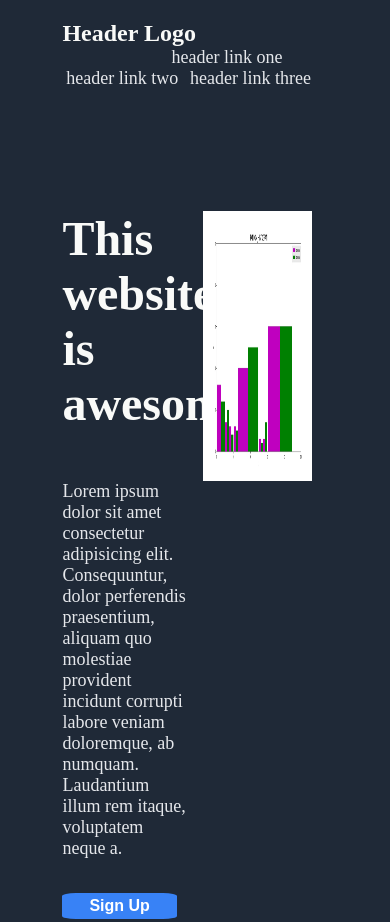
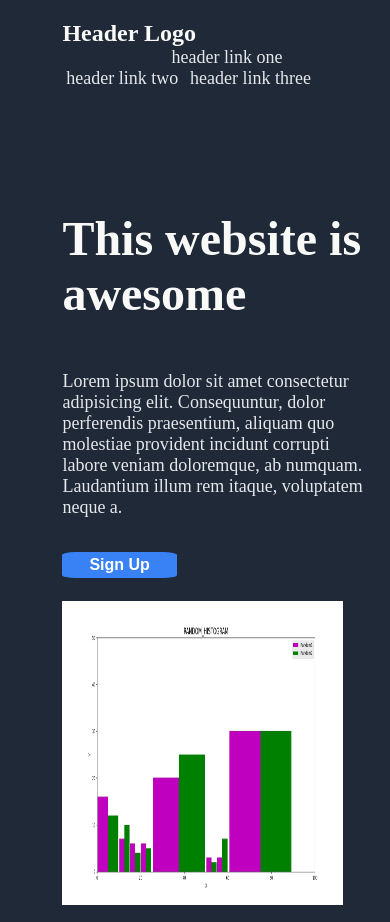
Before and after one commit to RajatWisdm/html-task-1, a plain HTML site: page index.html in a window 390 px wide. Shown: the top 922 px of the page. Drawn offline with Linux system fonts and the light colour scheme.

Commit message:
Made the webpage responsive

```diff
--- a/index.html
+++ b/index.html
@@ -19,12 +19,12 @@
             </div>
         </nav>
         <div id="head-container">
-            <div>
+            <div class="head-con-box head-con-content">
                 <h2 id="awesome-text">This website is awesome</h2>
                 <p id="awesome-p">Lorem ipsum dolor sit amet consectetur adipisicing elit. Consequuntur, dolor perferendis praesentium, aliquam quo molestiae provident incidunt corrupti labore veniam doloremque, ab numquam. Laudantium illum rem itaque, voluptatem neque a.</p>
                 <button id="signup-btn">Sign Up</button>
             </div>
-            <div class="img-box">
+            <div class="img-box head-con-box">
                 <img id="head-img" src="histogram.jpg" alt="Random Image">
             </div>
         </div>
--- a/style.css
+++ b/style.css
@@ -35,6 +35,7 @@
     margin-top: 12vh;
     padding: 2.4vh 0vw;
     display: flex;
+    flex-wrap: wrap;
 }
 
 #awesome-p{
@@ -155,3 +156,39 @@
     text-align: center;
     padding: 4vh 0;
 }
+@media(max-width: 900px){
+    #head-container{
+        flex-direction: column;
+    }
+
+    #awesome-p{
+        width: 80vw;
+    }
+
+    #awesome-text{
+        width: 80vw;
+    }
+
+    #head-img{
+        height: 36vh;
+        width: 72vw;
+        margin-top: 6vw;
+    }
+
+    #info-content{
+        flex-wrap: wrap;
+    }
+
+    .info-img{
+        width: auto;
+    }
+
+    #action-box{
+        flex-direction: column;
+    }
+
+    #action-btn{
+        padding: 1vh 4vw;
+        margin: 2.4vh auto;
+    }
+}
```
